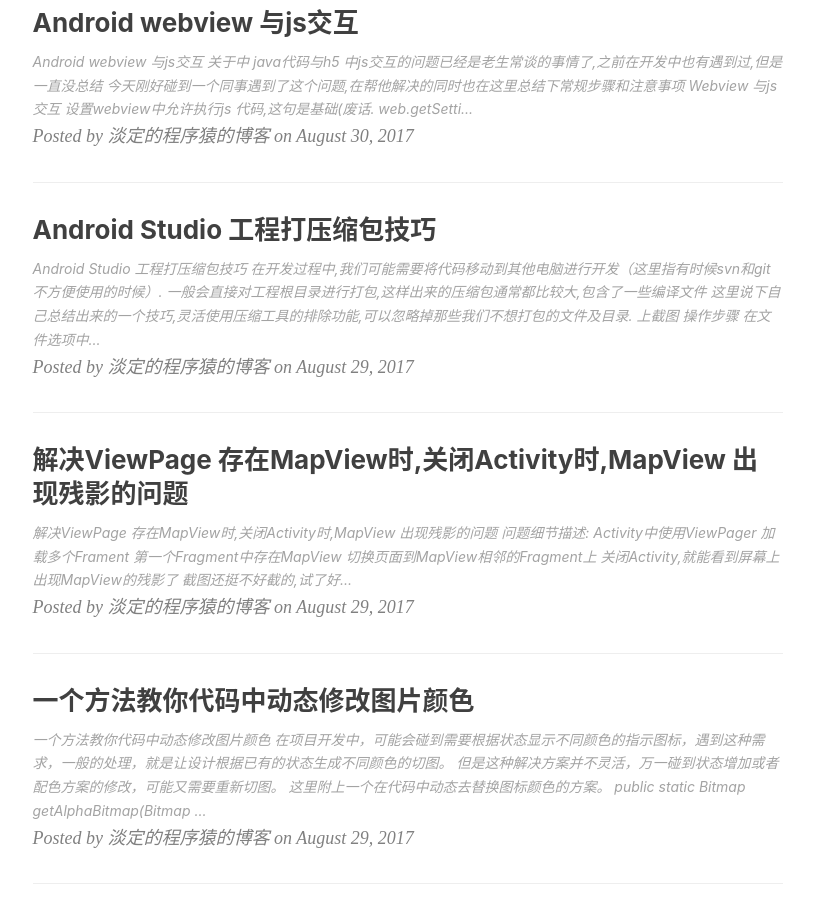
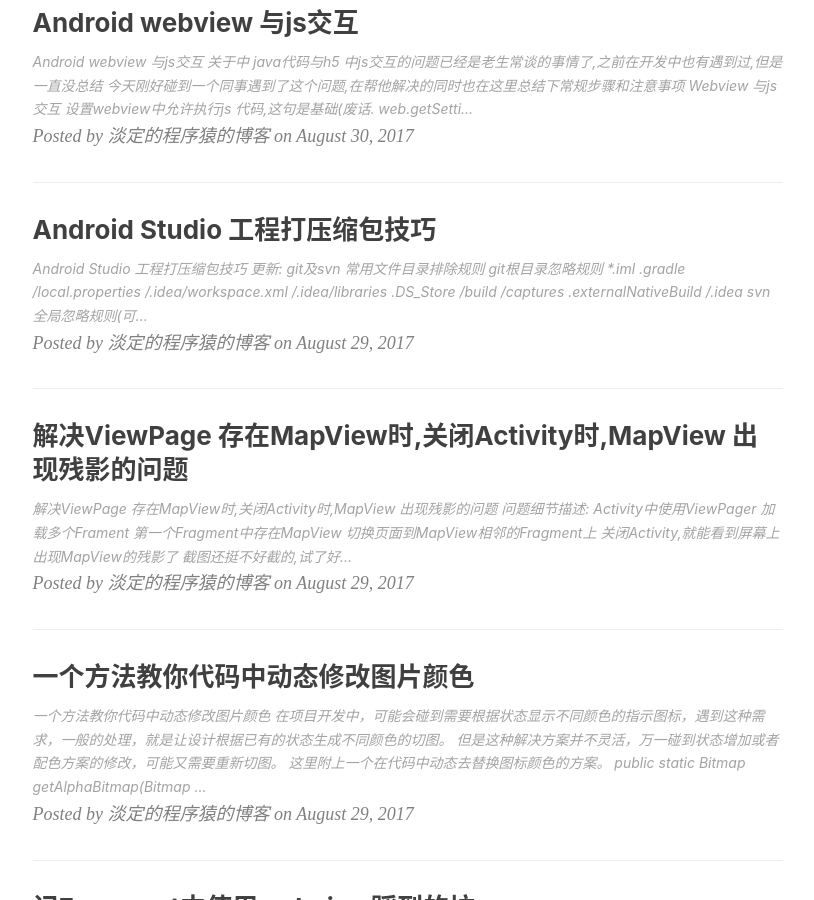
Before and after one commit to 976112643/976112643.github.io, a Jekyll site: the page built from index.html, in a window 1280 px wide and 900 px high, scrolled down 1289 px. Shown: the whole window, without its empty margins (135-949 px from the left). Built offline with Jekyll 4.4.1, drawn with Linux system fonts in a browser that asks for light colours; nearby versions of some CDN libraries; the list of posts is cut into pages by our own code; comment, search, counter and statistics services are not loaded.

Commit message:
update from Jekyller

```diff
--- a/_posts/2017-8-29-the-post-9812.md
+++ b/_posts/2017-8-29-the-post-9812.md
@@ -9,13 +9,38 @@
 type: post
 layout: post
 published: true
-sha:
+sha: aec721ab69cd4153a89229a3a6e0602010cc9ff4
 slug: the-post-9812
 title: 'Android Studio 工程打压缩包技巧'
 catalog: true
 
 ---
+
 **Android Studio 工程打压缩包技巧**
+更新: git及svn 常用文件目录排除规则
+
+
+git根目录忽略规则
+
+*.iml
+.gradle
+/local.properties
+/.idea/workspace.xml
+/.idea/libraries
+.DS_Store
+/build
+/captures
+.externalNativeBuild
+/.idea
+
+
+
+
+svn全局忽略规则(可直接替换原有配置)
+
+*.o *.lo *.la *.al .libs  *.so.[0-9]* *.a *.pyc *.pyo __pycache__ *.rej *~ #*# .#* .*.swp .DS_Store [Tt]humbs.db .gradle .idea build *.iml
+
+
 
 在开发过程中,我们可能需要将代码移动到其他电脑进行开发（这里指有时候svn和git不方便使用的时候）.
 
```
